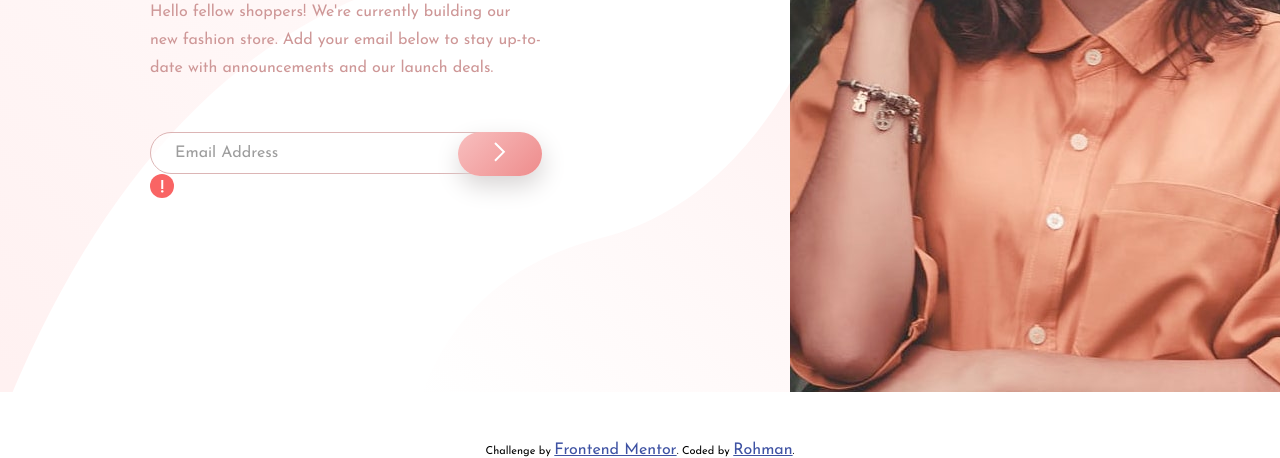
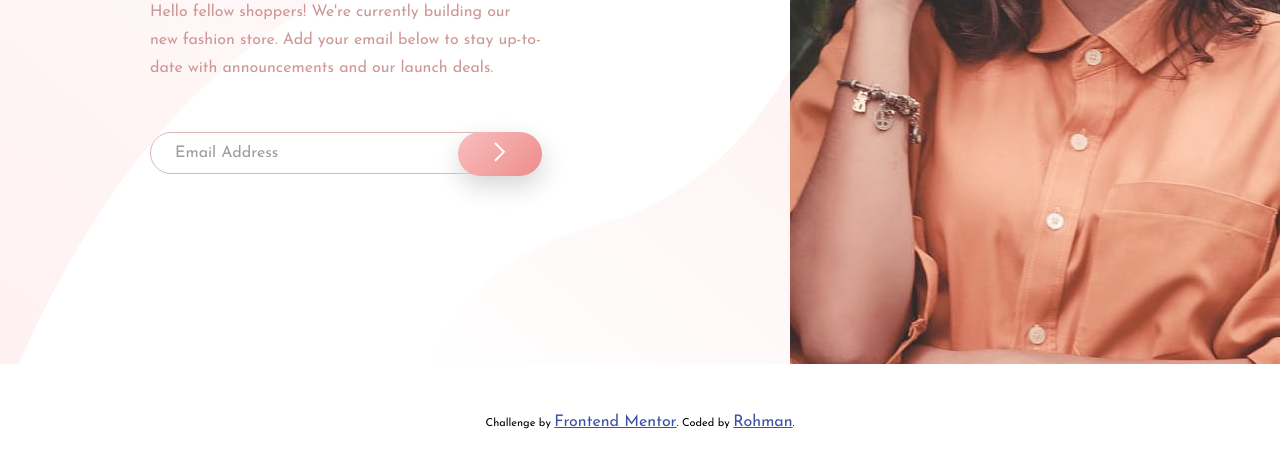
Before and after one commit to Hade21/best-apparel-coming-soon, a plain HTML site: page index.html in a window 1280 px wide. Shown: the part 346-804 px from the top of the page. Drawn offline with Linux system fonts and the light colour scheme.

Commit message:
fix problem

```diff
--- a/index.html
+++ b/index.html
@@ -37,7 +37,7 @@
                 <form action="" onsubmit="return validasi(document.querySelector('#email'))">
                     <div class="wrapper">
                         <input type="text" placeholder="Email Address" id="email">
-                        <img src="./images/icon-error.svg" id="errore"></img>
+                        <img src="./images/icon-error.svg" id="error"></img>
                         <button type="submit" value="submit" id="tombol"><img src="./images/icon-arrow.svg" alt=""></button>
                         <p class="error-message"></p>
                     </div>
```
